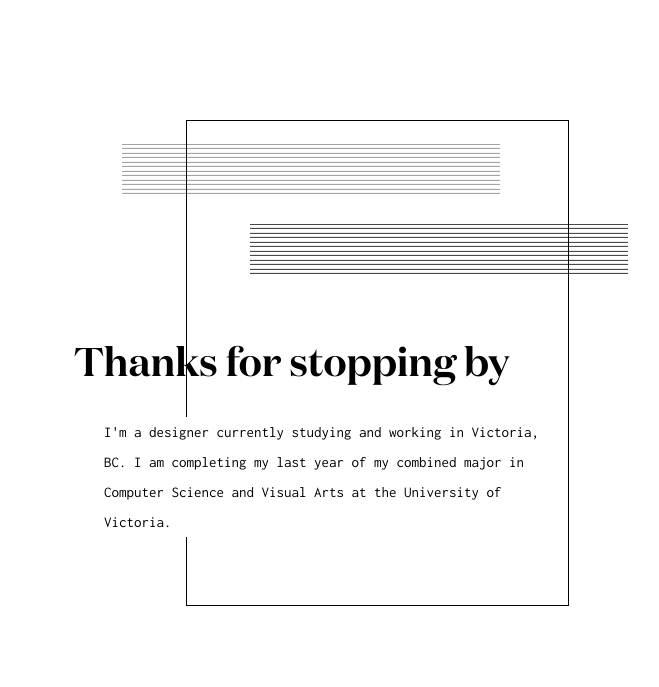
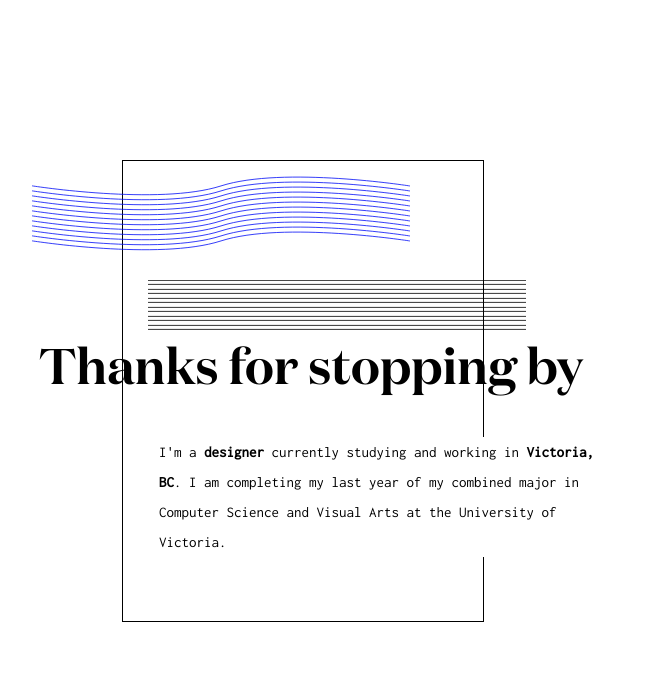
Before and after one commit to kelseyll/round-two, a plain HTML site: page index.html in a window 1280 px wide. Shown: the whole page, without its empty margins (326-985 px from the left). Drawn offline with Linux system fonts and the light colour scheme; files whose address does not match are found by name.

Commit message:
Add blue lines

```diff
--- a/css/main.css
+++ b/css/main.css
@@ -24,15 +24,15 @@ body {
 
 .malovich {
     position: absolute;
-    top: 15vh;
-    left: 40%;
-    width: 381px;
-    height: 484px;
+    top: 20vh;
+    left: 35%;
+    width: 360px;
+    height: 460px;
     background-color: #fff;
     border: 1px solid #000;
 }
 
-.grey-rectangle {
+/*.grey-rectangle {
     position: absolute;
     top: 25vh;
     right: 35%;
@@ -40,14 +40,15 @@ body {
     width: 378px;
     height: 484px;
     background-color: FFE9CD;
-}
+}*/
 
 .hero-container {
     max-width: 800px;
 }
 
 h1 {
-    font-size: 40px;
+    margin-left: 20px;
+    font-size: 50px;
     max-width: 600px;
     padding-top: 10%;
 }
@@ -57,7 +58,7 @@ p {
     font-size: 15px;
     font-family: 'Inconsolata';
     line-height: 2;
-    padding-left: 30px;
+    margin-left: 140px;
     max-width: 450px;
 }
 
@@ -68,13 +69,12 @@ p {
 
 .lines {
     position: absolute;
-    top: 28vh;
-    left: 45%;
+    top: 35vh;
+    left: 37%;
 }
 
 .more-lines {
-    opacity: 0.5;
     position: absolute;
-    top: 18vh;
-    left: 35%;
+    top: 22vh;
+    left: 28%;
 }
--- a/index.html
+++ b/index.html
@@ -12,13 +12,13 @@
             <div class="malovich"></div>
             <div class="grey-rectangle"></div>
             <img class="lines"src="images/lines.svg" alt="lines lol" />
-            <img class="more-lines"src="images/lines.svg" alt="more lines lol" />
+            <img class="more-lines"src="images/blue-lines.svg" alt="more lines lol" />
             <div class="hero-container">
                 <h1>
                     Thanks for stopping by
                 </h1>
                 <p>
-                    I'm a designer currently studying and working in Victoria, BC. I am completing my last year of my
+                    I'm a <strong>designer</strong> currently studying and working in <strong>Victoria, BC</strong>. I am completing my last year of my
                     combined major in Computer Science and Visual Arts at the University of Victoria.
                 </p>
             </div>
```
Also changed, not shown: images/blue-lines.svg (added).
